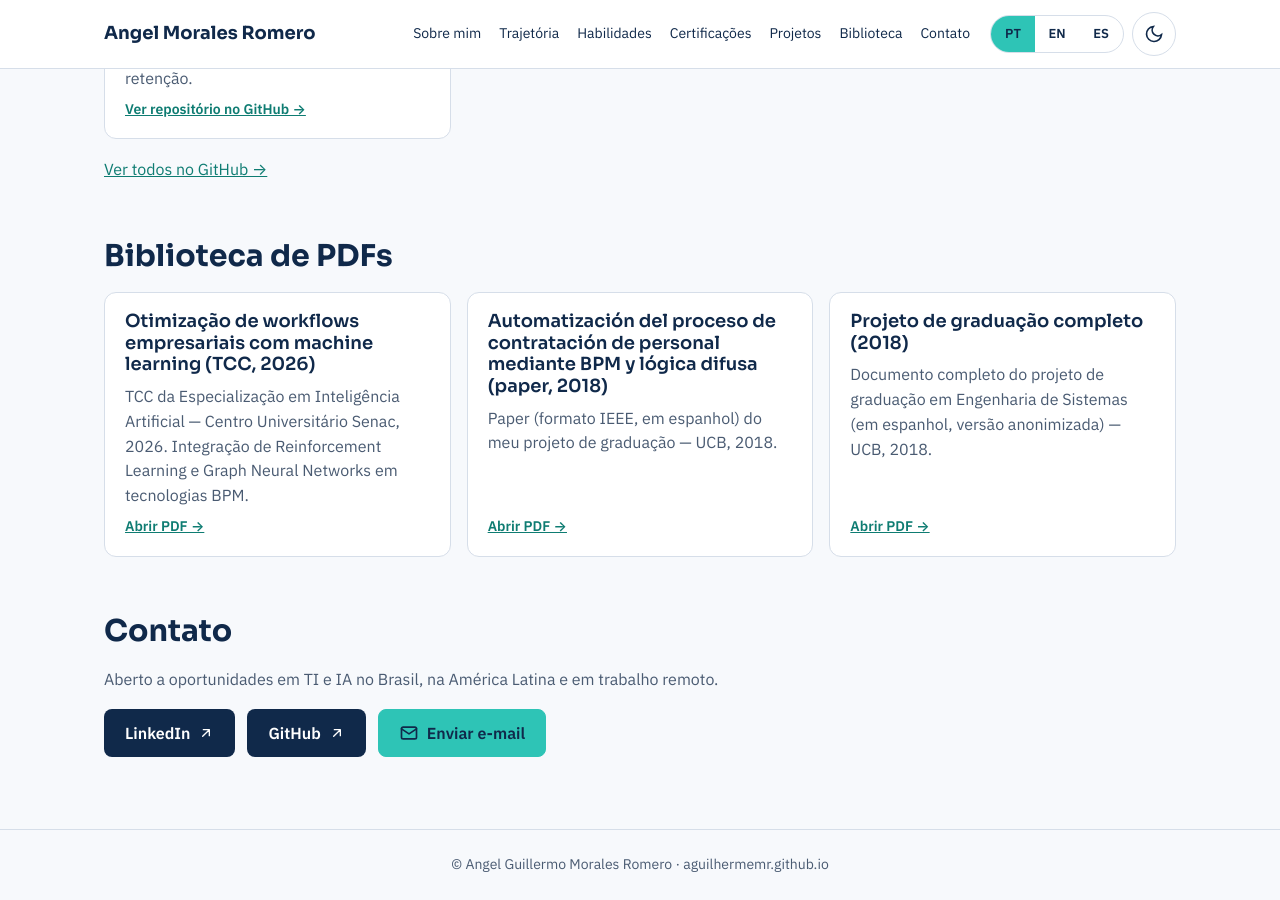
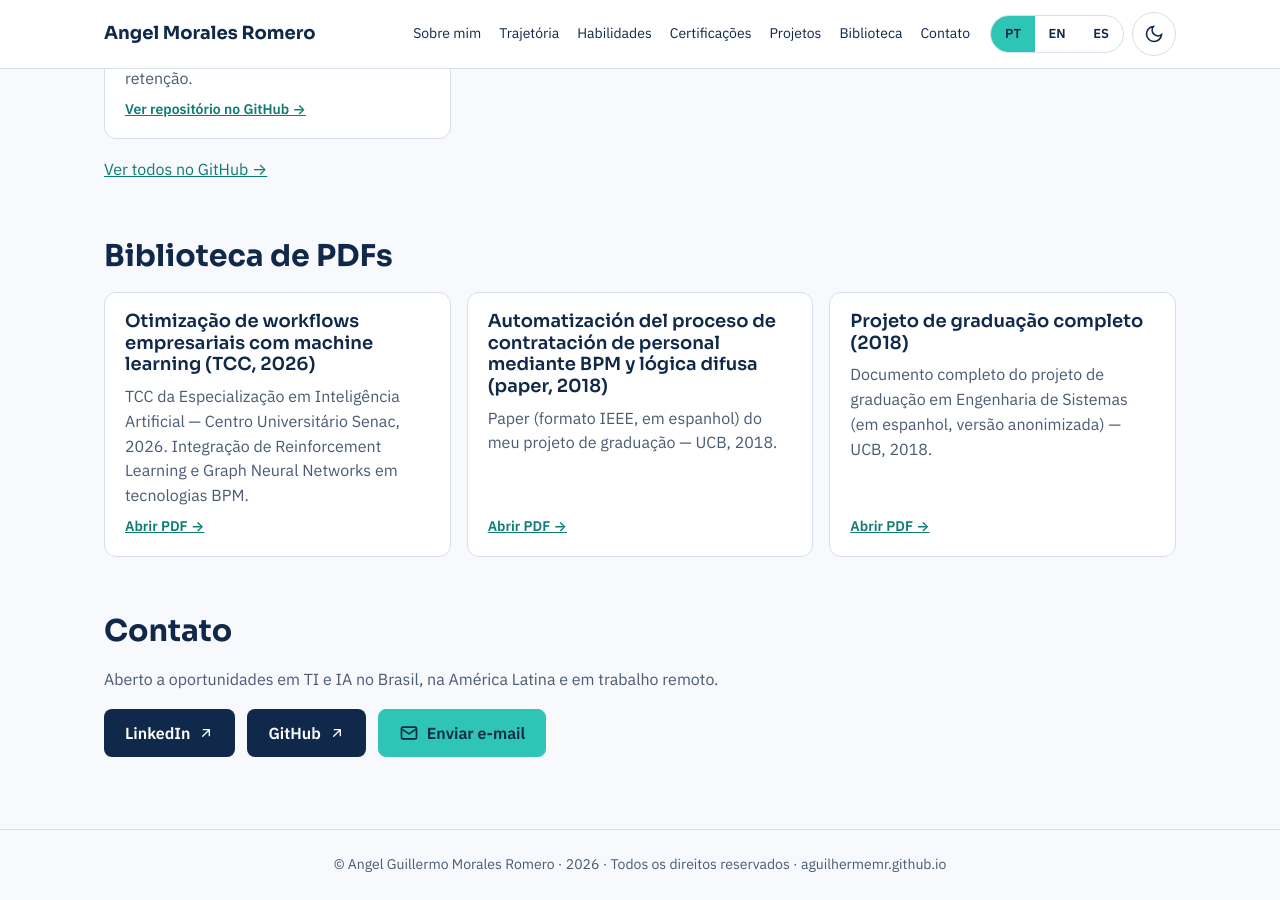
Before and after one commit to aguilhermemr/aguilhermemr.github.io, a Jekyll site: the page built from index.html, in a window 1280 px wide and 900 px high, scrolled down 2990 px. Built offline with Jekyll 4.4.1, drawn with Linux system fonts in a browser that asks for light colours.

Commit message:
Rodapé: aviso de direitos reservados (PT/EN/ES)

```diff
--- a/_data/en.yml
+++ b/_data/en.yml
@@ -150,4 +150,4 @@ open_pdf: Open PDF →
 back: ← Back to portfolio
 
 contact_text: Open to IT and AI opportunities in Brazil, Latin America and remote.
-footer: aguilhermemr.github.io
+footer: "2026 · All rights reserved · aguilhermemr.github.io"
--- a/_data/es.yml
+++ b/_data/es.yml
@@ -150,4 +150,4 @@ open_pdf: Abrir PDF →
 back: ← Volver al portafolio
 
 contact_text: Abierto a oportunidades en TI e IA en Brasil, Latinoamérica y en remoto.
-footer: aguilhermemr.github.io
+footer: "2026 · Todos los derechos reservados · aguilhermemr.github.io"
--- a/_data/pt.yml
+++ b/_data/pt.yml
@@ -150,4 +150,4 @@ open_pdf: Abrir PDF →
 back: ← Voltar ao portfólio
 
 contact_text: Aberto a oportunidades em TI e IA no Brasil, na América Latina e em trabalho remoto.
-footer: aguilhermemr.github.io
+footer: "2026 · Todos os direitos reservados · aguilhermemr.github.io"
```
